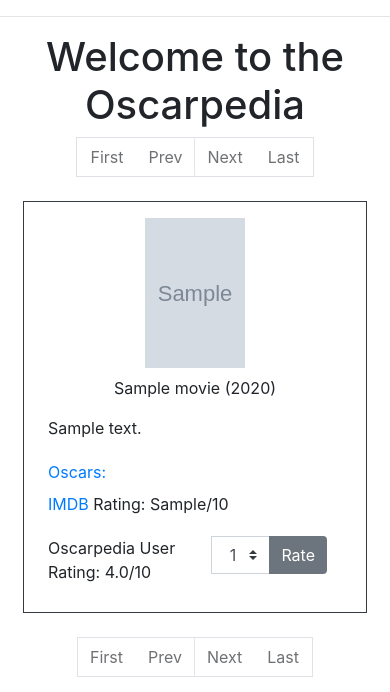
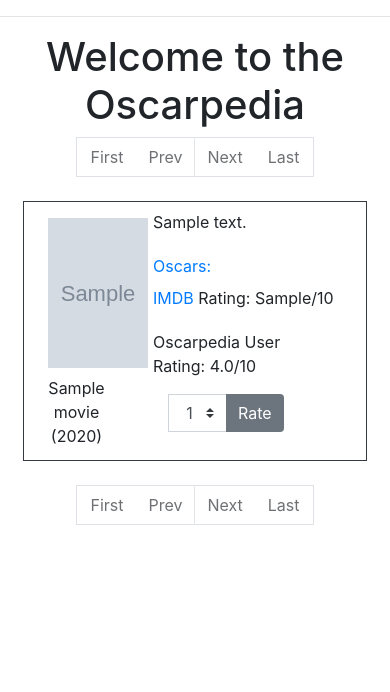
Before and after one commit to maximjeleznii/Oscarpedia, a Flask app: page /Oscarpedia in a window 390 px wide. Shown: the part 104-796 px from the top of the page. Run offline with Flask 2, Linux system fonts and the light colour scheme; tables that the repository leaves empty hold one stand-in row (values such as "Sample post"); grey boxes marked "Sample" are stand-in pictures; some libraries are stand-ins or nearby versions.

Commit message:
Fixed bug with Gui

```diff
--- a/app/templates/index.html
+++ b/app/templates/index.html
@@ -4,7 +4,7 @@
     <div class="container">
         {% for result in result %}
         <div class="row my-4 ml-2 mr-2 border border-dark">
-            <div class="col-sm-2 ml-4 mr-4 my-2">
+            <div class="col-2 ml-4 mr-4 my-2">
                 <div class="row my-2">
                     <img class="mx-auto" src={{ result.poster }}
                         alt='' width="100" height="150"></img>
@@ -30,7 +30,7 @@
                     </p>
                 </div>
                 <div class="row my-1">
-                    <p><a href={{ result.IMDB_link }}>IMDB<a> Rating: {{ result.rating }}/10</p>
+                    <p><a href={{ result.IMDB_link }}>IMDB</a> Rating: {{ result.rating }}/10</p>
                 </div>
                 <div class="row my-1">
                     <div class="col pl-0">
```
